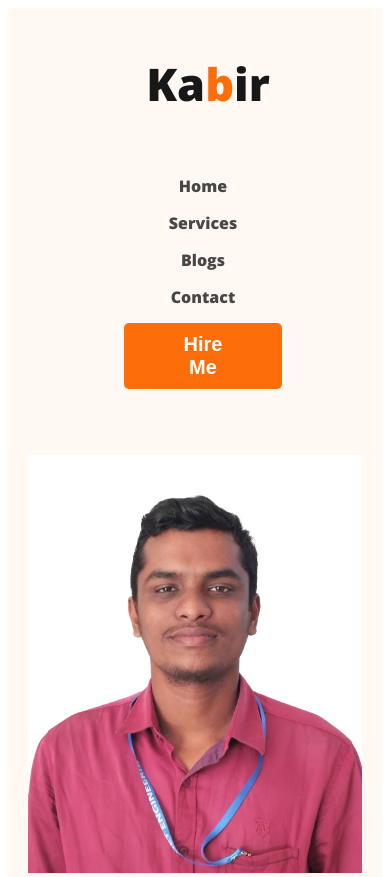
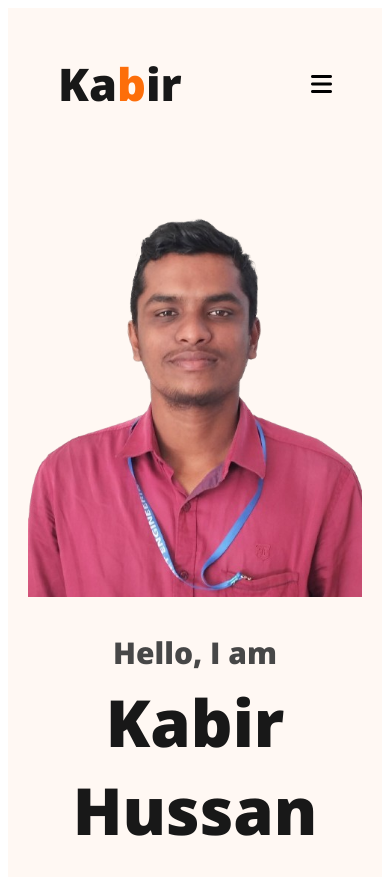
Before and after one commit to kabir-hussan/first-portfolio-website, a plain HTML site: page index.html in a window 390 px wide. Shown: the top 877 px of the page. Drawn offline with nearby package versions, Linux system fonts and the light colour scheme.

Commit message:
responsiveness updated

```diff
--- a/index.html
+++ b/index.html
@@ -10,18 +10,22 @@
     <link href="https://fonts.googleapis.com/css2?family=Open+Sans:wght@800&display=swap" rel="stylesheet">
 
     <link rel="stylesheet" href="styles/portfolio.css">
+    <script src="https://kit.fontawesome.com/fd5f8e05ac.js" crossorigin="anonymous"></script>
 </head>
 <body>
     <header class="header">
         <nav>
             <h3 class="nav-title">Ka<span class="text-primary">b</span>ir</h3>
-            <ul>
+            <ul class="menu-list">
                 <li><a href="">Home</a></li>
                 <li><a href="">Services</a></li>
                 <li><a href="">Blogs</a></li>
                 <li><a href="">Contact</a></li>
                 <li><button class="btn-primary">Hire Me</button></li>
             </ul>
+            <div class="menu-bar-icon">
+                <i class="fa-solid fa-bars"></i>
+            </div>
         </nav>
 
         <div class="banner">
@@ -33,7 +37,7 @@
             </div>
 
             <div>
-                <img class="profile-pic" src="images/me.jpg" alt="">
+                <img class="profile-pic" src="images/me.png" alt="">
             </div>
         </div>
 
@@ -60,7 +64,7 @@
                 <div class="about-info">
                     <h4 class="info-title">Date of birth:</h4>
                     <p class="info-description">
-                        05 October 2000</p>
+                        5 Oct 2000</p>
                 </div>
                 <div class="about-info">
                     <h4 class="info-title">From:</h4>
--- a/styles/portfolio.css
+++ b/styles/portfolio.css
@@ -16,6 +16,10 @@ nav {
     justify-content: space-between;
     align-items: center;
     margin: 0px 200px;
+}
+
+.menu-bar-icon{
+    display: none;
 }
 
 .nav-title {
@@ -62,7 +66,7 @@ nav a {
 
 .header {
     background-color: #FFF8F3;
-    /* background-image: url('../images/header_bg.png'); */
+    background-image: url('../images/header_bg.png');
     background-repeat: no-repeat;
     background-position: bottom right;
 }
@@ -280,15 +284,24 @@ textarea {
         background-image: none;
     }
 .btn-primary {
-        padding: 10px 60px;
+        padding: 15px 60px;
+        width: 250px;
     }
+.menu-bar-icon{
+    display: inline;
+    font-size: 1.5rem;
+ }
+
+ .menu-list{
+    display: none;
+ }
 
 #what-i-do-description {
         padding: 15px 50px;
         text-align: center;
     }
 .banner{
-        padding:30px 0px;
+        padding:0px 0px;
         margin: 20px;
     }
 .banner-greeting {
@@ -306,9 +319,13 @@ textarea {
 }
 
 
-.skills-container, .resume-container, nav , nav>ul{
+.skills-container, .resume-container, nav>ul{
     display: flex;
     flex-direction: column;
+}
+nav {
+    margin: 0;
+    padding: 0px 50px;
 }
 .banner{
     display: flex;
```
Also changed, not shown: images/me.png (added).
